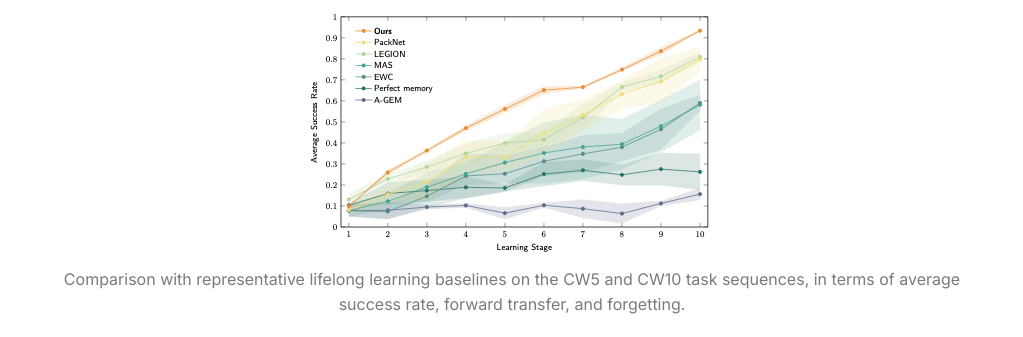
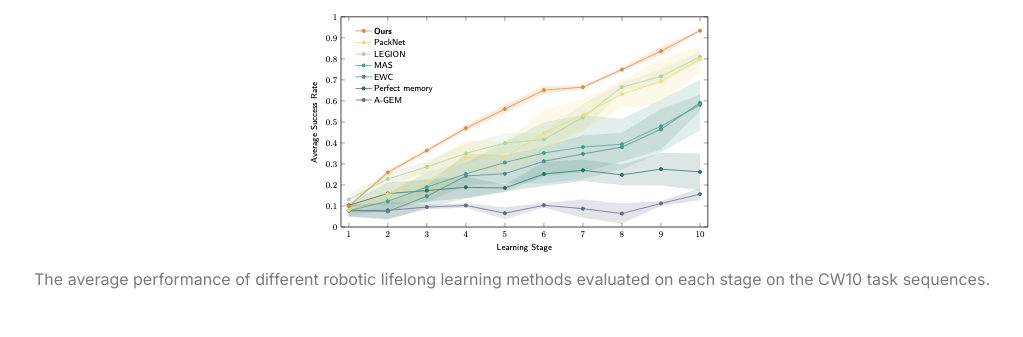
Before and after one commit to shimin67/HGR, a plain HTML site: page index.html in a window 1280 px wide. Shown: the part 1297-1634 px from the top of the page, without its empty margins (128-1151 px from the left). Drawn offline with nearby package versions, Linux system fonts and the light colour scheme; some icons are missing.

Commit message:
Update index.html

```diff
--- a/index.html
+++ b/index.html
@@ -156,8 +156,8 @@
             <h3 class="title is-5">Overall performance comparison on Continual World</h3>
             <img src="results/fig_comparison.png" alt="Lifelong learning performance comparison" loading="lazy" />
             <p class="is-size-6 has-text-grey">
-              Comparison with representative lifelong learning baselines on the CW5 and CW10 task
-              sequences, in terms of average success rate, forward transfer, and forgetting.
+              The average performance of different robotic lifelong learning methods evaluated on each stage on the CW10 task
+              sequences.
             </p>
           </div>
 
```
